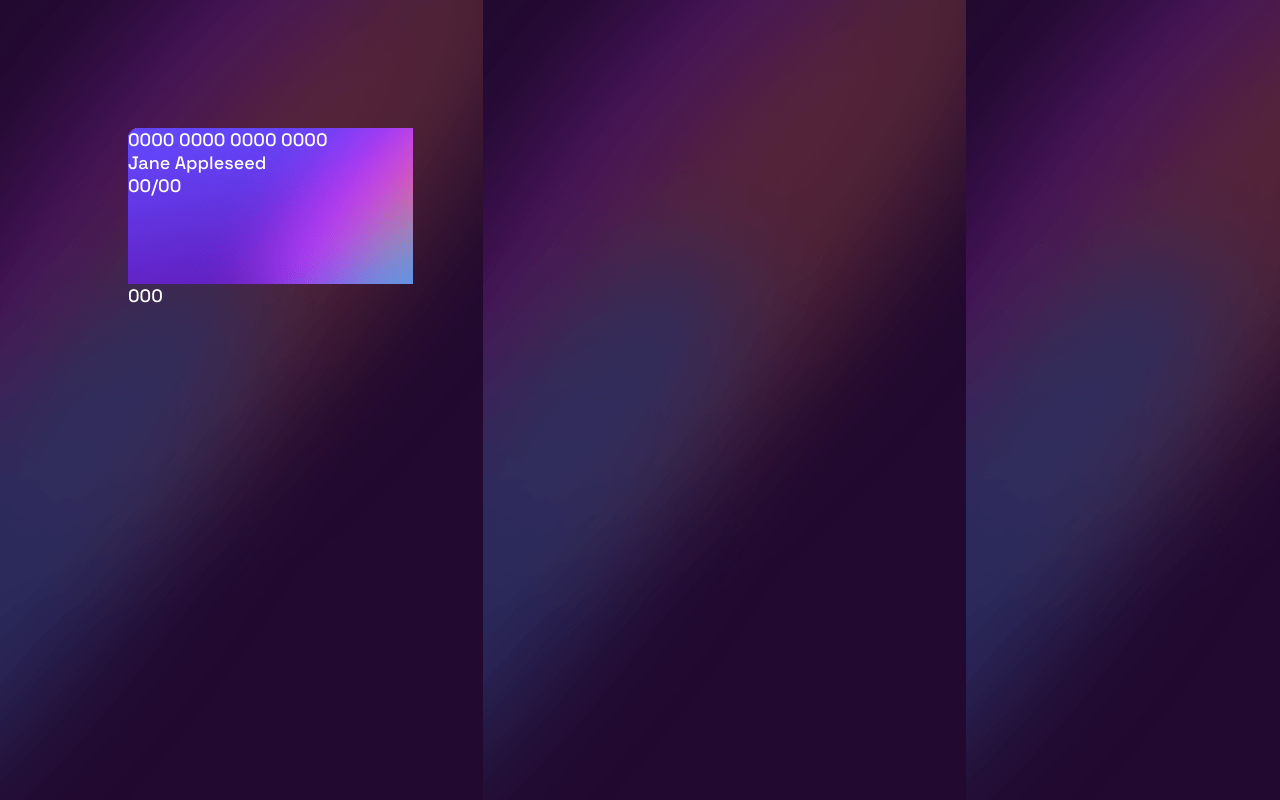
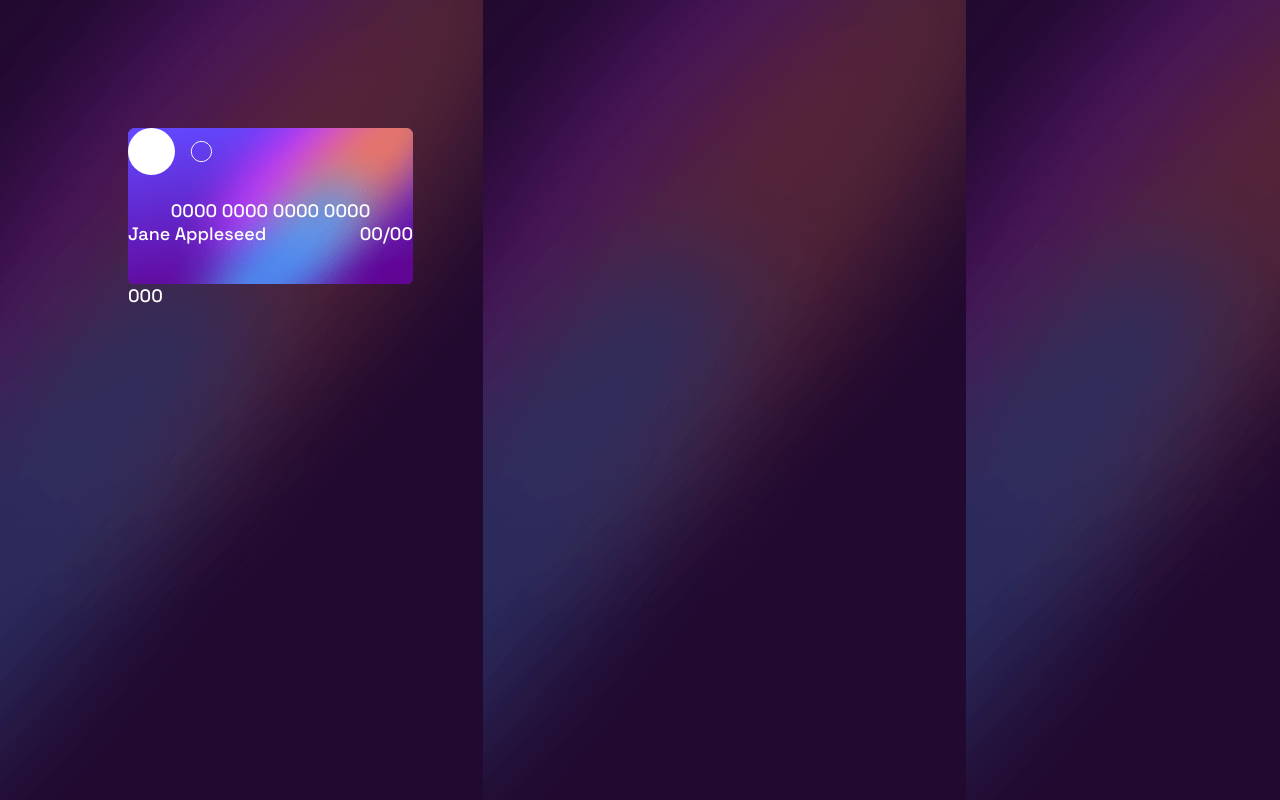
Before and after one commit to fadelun/interactive-card-details-from-main, a plain HTML site: page index.html in a window 1280 px wide. Shown: the top 800 px of the page. Drawn offline with Linux system fonts and the light colour scheme.

Commit message:
styling card

```diff
--- a/index.html
+++ b/index.html
@@ -37,9 +37,33 @@
     <main>
       <div class="card_container">
         <div class="card_front">
-          <p class="number_set">0000 0000 0000 0000</p>
-          <p class="month_set">Jane Appleseed</p>
-          <p class="year_set">00/00</p>
+          <div class="logo">
+            <svg
+              width="84"
+              height="47"
+              fill="none"
+              xmlns="http://www.w3.org/2000/svg"
+            >
+              <ellipse
+                cx="23.478"
+                cy="23.5"
+                rx="23.478"
+                ry="23.5"
+                fill="#fff"
+              />
+              <path
+                d="M83.5 23.5c0 5.565-4.507 10.075-10.065 10.075-5.559 0-10.065-4.51-10.065-10.075 0-5.565 4.506-10.075 10.065-10.075 5.558 0 10.065 4.51 10.065 10.075Z"
+                stroke="#fff"
+              />
+            </svg>
+          </div>
+          <div class="card_value">
+            <p class="number_set">0000 0000 0000 0000</p>
+            <div class="date">
+              <p class="month_set">Jane Appleseed</p>
+              <p class="year_set">00/00</p>
+            </div>
+          </div>
         </div>
         <div class="card_back"></div>
         <figure></figure>
--- a/style.scss
+++ b/style.scss
@@ -32,6 +32,30 @@ main {
       width: 285px;
       height: 156px;
       background-image: url("../images/bg-card-front.png");
+      background-repeat: no-repeat;
+      background-size: cover;
+      display: flex;
+      flex-direction: column;
+      justify-content: space-between;
+
+      .logo {
+        // The flex-grow property specifies how much a flex item will grow relative to the rest of the flex items.
+        flex-grow: 1;
+      }
+
+      .card_value {
+        flex-grow: 2;
+        text-align: center;
+        // .number_set{
+        //   te
+        // }
+
+        .date {
+          display: flex;
+          justify-content: space-between;
+          justify-items: center;
+        }
+      }
     }
     // .card_black{
 
```
Also changed, not shown: css/style.css, 1 other file.
